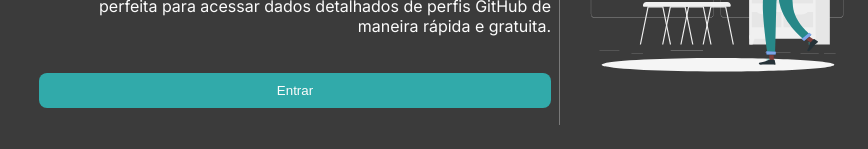
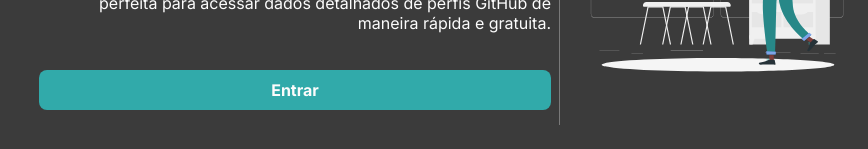
Before and after one commit to pravtz/github-searching-id, a Next.js app: page / in a window 1280 px wide. Shown: the part 435-584 px from the top of the page, without its empty margins (412-1280 px from the left). Built offline with nearby package versions, Linux system fonts and the light colour scheme.

Commit message:
button refactoring

```diff
--- /dev/null
+++ b/src/app/search/page.tsx
@@ -0,0 +1,5 @@
+
+
+export default function Search() {
+    return <h1>Search</h1>
+}
--- a/src/components/Button/index.tsx
+++ b/src/components/Button/index.tsx
@@ -1,13 +1,16 @@
 'use client'
 import {ButtonMain} from "@/components/Button/styled";
 
+
 type ButtonType = {
     label: string
+    onclick: ()=>void
 }
 
-export const Button = ({label}:ButtonType) => {
+export const Button = ({label, onclick}:ButtonType) => {
+
     return (
-        <ButtonMain type={"button"}>
+        <ButtonMain onClick={onclick}  type={"button"}>
             {label}
         </ButtonMain>
     )
--- a/src/components/Button/styled.tsx
+++ b/src/components/Button/styled.tsx
@@ -8,5 +8,11 @@ export const ButtonMain = styled.button`
     background-color: var(--primary);
     padding: 10px 8px;
     text-align: center;
+    font-size: 16px;
+    font-weight: bold;
+    font-family: var(--font-inter);
 
+    &:hover{
+      opacity: 0.8;
+    }
 `
```
Also changed, not shown: 2 other files (tests, documents, lock files or other folders).
